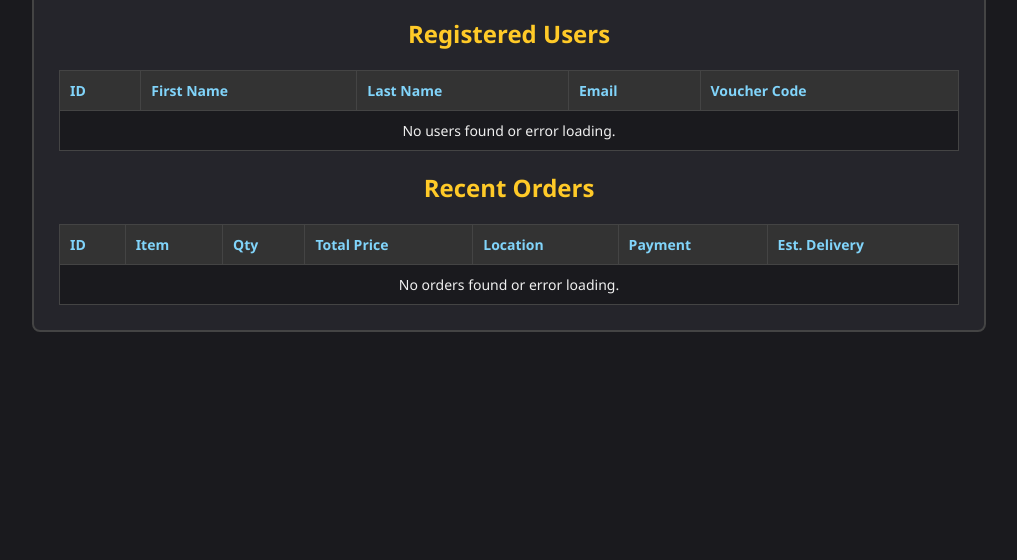
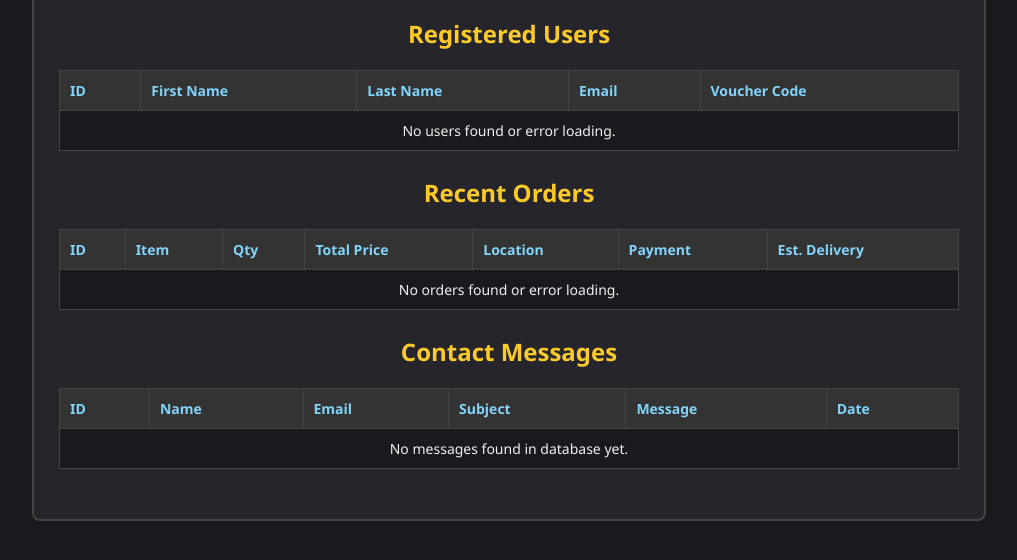
Before and after one commit to ChickenNuggetDestroyer5000/terraria-banner-shop, a plain HTML site: page admin.html in a window 1280 px wide. Shown: the part 220-780 px from the top of the page, without its empty margins (131-1148 px from the left). Drawn offline with nearby package versions, Linux system fonts and the light colour scheme; no server answers.

Commit message:
Add contact messages table and update comments

```diff
--- a/admin.html
+++ b/admin.html
@@ -9,7 +9,7 @@
         body { font-family: 'Segoe UI', Tahoma, sans-serif; background-color: #1a1a1e; color: #f0f0f0; margin: 0; padding: 20px; }
         .container { max-width: 900px; margin: 20px auto; background: #25252b; padding: 25px; border-radius: 8px; border: 2px solid #444; }
         h1, h2 { color: #ffca28; text-align: center; }
-        table { width: 100%; border-collapse: collapse; margin-top: 15px; background: #1a1a1e; }
+        table { width: 100%; border-collapse: collapse; margin-top: 15px; margin-bottom: 25px; background: #1a1a1e; }
         th, td { border: 1px solid #444; padding: 10px; text-align: left; font-size: 14px; }
         th { background: #333; color: #81d4fa; }
         tr:nth-child(even) { background: #222228; }
@@ -63,13 +63,30 @@
                 <tr><td colspan="7" style="text-align: center;">Loading orders...</td></tr>
             </tbody>
         </table>
+
+        <h2>Contact Messages</h2>
+        <table>
+            <thead>
+                <tr>
+                    <th>ID</th>
+                    <th>Name</th>
+                    <th>Email</th>
+                    <th>Subject</th>
+                    <th>Message</th>
+                    <th>Date</th>
+                </tr>
+            </thead>
+            <tbody id="messagesTable">
+                <tr><td colspan="6" style="text-align: center;">Loading messages...</td></tr>
+            </tbody>
+        </table>
     </div>
 
     <script>
         const db = supabase.createClient('https://dbwmpkgzbdqidbjghnez.supabase.co', 'sb_publishable_lA0OAlDYUigOZXkgOK6baw_52fNi8Ec');
 
         async function loadData() {
-            // Fetch users from Supabase
+            // 1. Fetch Users from Supabase
             const { data: users, error: userErr } = await db.from('users').select('*').order('id', { ascending: false });
             const userBody = document.getElementById('usersTable');
             userBody.innerHTML = '';
@@ -89,7 +106,7 @@
                 });
             }
 
-            // Fetch orders from Supabase
+            // 2. Fetch Orders from Supabase
             const { data: orders, error: orderErr } = await db.from('orders').select('*').order('id', { ascending: false });
             const orderBody = document.getElementById('ordersTable');
             orderBody.innerHTML = '';
@@ -110,6 +127,27 @@
                         </tr>`;
                 });
             }
+
+            // 3. Fetch Messages from Supabase
+            const { data: messages, error: msgErr } = await db.from('messages').select('*').order('id', { ascending: false });
+            const msgBody = document.getElementById('messagesTable');
+            msgBody.innerHTML = '';
+
+            if (msgErr || !messages || messages.length === 0) {
+                msgBody.innerHTML = '<tr><td colspan="6" style="text-align: center;">No messages found in database yet.</td></tr>';
+            } else {
+                messages.forEach(m => {
+                    msgBody.innerHTML += `
+                        <tr>
+                            <td>${m.id}</td>
+                            <td><strong>${m.name || 'N/A'}</strong></td>
+                            <td>${m.email || 'N/A'}</td>
+                            <td>${m.subject || 'N/A'}</td>
+                            <td>${m.message || 'N/A'}</td>
+                            <td>${m.created_at ? new Date(m.created_at).toLocaleString() : 'N/A'}</td>
+                        </tr>`;
+                });
+            }
         }
 
         // Load data immediately on open
```
